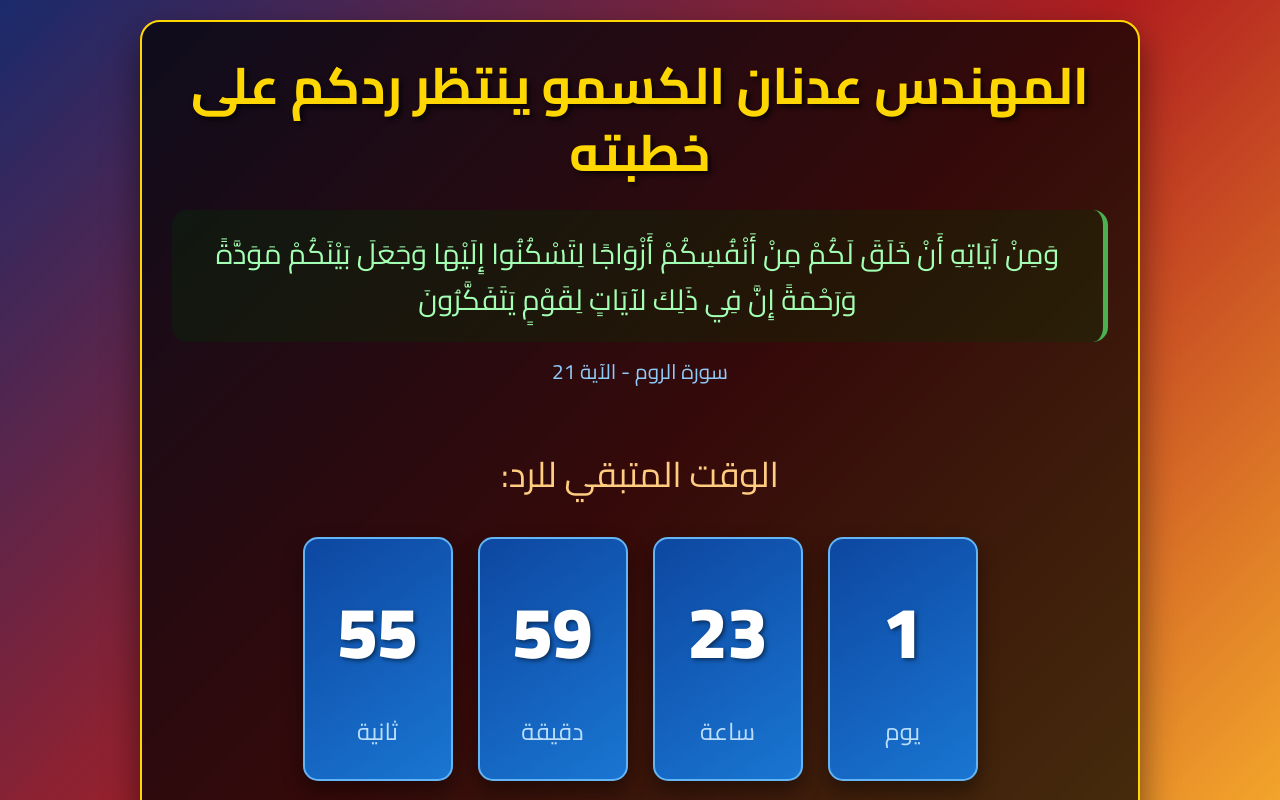
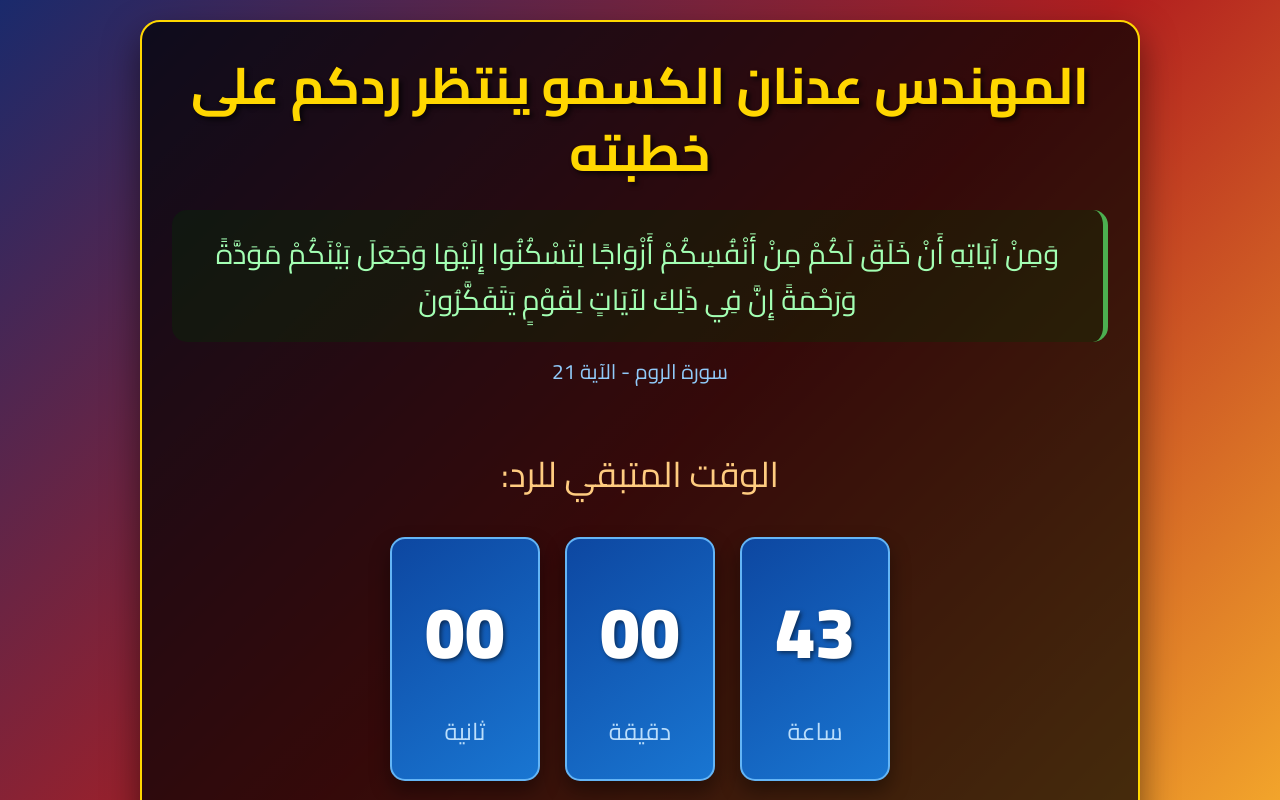
Before and after one commit to beshgorn3-sys/Adnanalkasmo, a plain HTML site: page index.html in a window 1280 px wide. Shown: the top 800 px of the page. Drawn offline with Linux system fonts and the light colour scheme.

Commit message:
Update index.html

```diff
--- a/index.html
+++ b/index.html
@@ -179,11 +179,7 @@
             <div class="countdown-title">الوقت المتبقي للرد:</div>
             <div class="countdown">
                 <div class="countdown-box">
-                    <div class="countdown-value" id="days">48</div>
-                    <div class="countdown-label">يوم</div>
-                </div>
-                <div class="countdown-box">
-                    <div class="countdown-value" id="hours">00</div>
+                    <div class="countdown-value" id="hours">43</div>
                     <div class="countdown-label">ساعة</div>
                 </div>
                 <div class="countdown-box">
@@ -192,7 +188,7 @@
                 </div>
                 <div class="countdown-box">
                     <div class="countdown-value" id="seconds">00</div>
-                    <div class="countdown-label">ثانية </div>
+                    <div class="countdown-label">ثانية</div>
                 </div>
             </div>
         </div>
@@ -208,19 +204,24 @@
     </div>
 
     <script>
-        // تحديد وقت انتهاء العد التنازلي (48 ساعة من الآن)
-        const countdownDuration = 48 * 60 * 60 * 1000; // 48 ساعة بالميلي ثانية
-        const countdownEndTime = new Date().getTime() + countdownDuration;
+        // وقت ثابت لانتهاء العد التنازلي (يجب تعديله عند نشر الصفحة)
+        // هنا ضع الوقت الذي تريد أن يبدأ منه العد التنازلي
+        // الصيغة: new Date(السنة, الشهر-1, اليوم, الساعة, الدقيقة, الثانية)
+        // مثال: 1 يناير 2025 الساعة 12:00 ظهراً
+        const countdownEndTime = new Date(2025, 11, 28, 3, 9, 0).getTime();
+
+        // بدلاً من ذلك، يمكننا تحديد وقت ثابت من الآن + 43 ساعة
+        // هذا سيجعل العد التنازلي يبدأ من وقت نشر الصفحة
+        // عندما تنشر الصفحة، احذف هذا السطر واستخدم السطر السابق مع الوقت المحدد
+        const countdownEndTime = new Date().getTime() + (43 * 60 * 60 * 1000);
 
         // تحديث العد التنازلي كل ثانية
-        const countdownFunction = setInterval(function() {
+        function updateCountdown() {
             const now = new Date().getTime();
             const distance = countdownEndTime - now;
 
             // إذا انتهى الوقت
             if (distance < 0) {
-                clearInterval(countdownFunction);
-                document.getElementById("days").innerHTML = "00";
                 document.getElementById("hours").innerHTML = "00";
                 document.getElementById("minutes").innerHTML = "00";
                 document.getElementById("seconds").innerHTML = "00";
@@ -231,18 +232,19 @@
             }
 
             // حساب الوقت المتبقي
-            const hours = Math.floor((distance % (1000 * 60 * 60 * 24)) / (1000 * 60 * 60));
+            const hours = Math.floor(distance / (1000 * 60 * 60));
             const minutes = Math.floor((distance % (1000 * 60 * 60)) / (1000 * 60));
             const seconds = Math.floor((distance % (1000 * 60)) / 1000);
-            const milliseconds = Math.floor((distance % 1000) / 10);
 
             // عرض الوقت المتبقي
-            document.getElementById("days").innerHTML = Math.floor(distance / (1000 * 60 * 60 * 24));
             document.getElementById("hours").innerHTML = hours.toString().padStart(2, '0');
             document.getElementById("minutes").innerHTML = minutes.toString().padStart(2, '0');
             document.getElementById("seconds").innerHTML = seconds.toString().padStart(2, '0');
+        }
 
-        }, 10); // تحديث كل 10 ملي ثانية للحصول على عد تنازلي سلس
+        // تحديث العد التنازلي فوراً ثم كل ثانية
+        updateCountdown();
+        setInterval(updateCountdown, 1000);
 
         // التأكد من عرض الصفحة بشكل صحيح عند التحميل
         window.addEventListener('load', function() {
```
